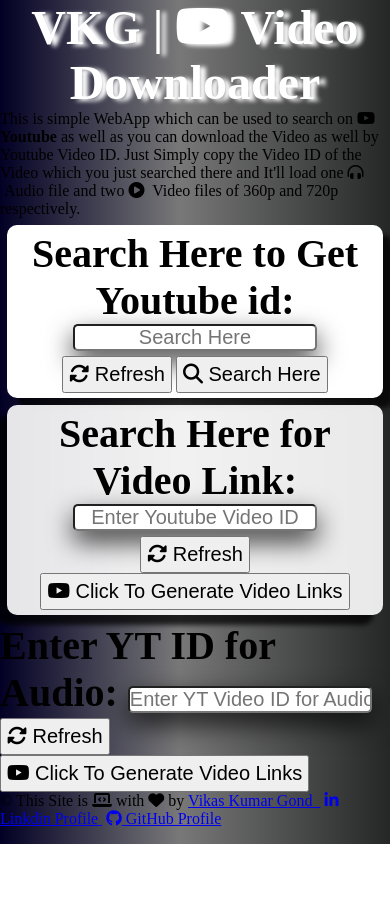
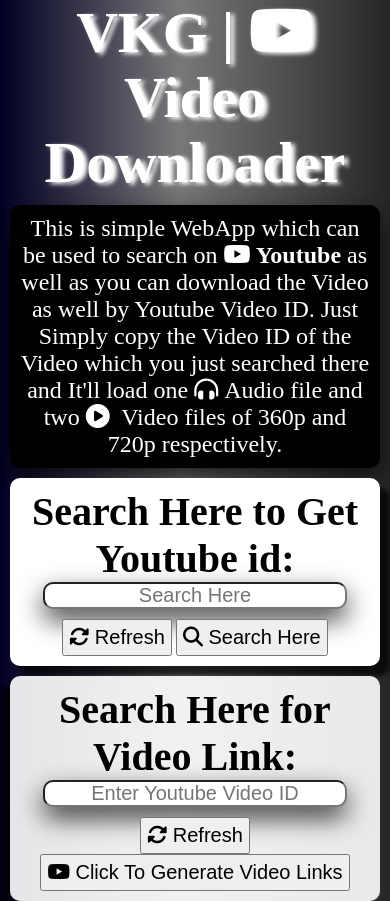
Before and after one commit to VikasKrGond/VKG-YT-Video, a plain HTML site: page index.html in a window 390 px wide. Shown: the top 901 px of the page. Before the commit the page ends 844 px from the top, so only its background shows below. Drawn offline with Linux system fonts and the light colour scheme.

Commit message:
Update style.css

```diff
--- a/style.css
+++ b/style.css
@@ -9,8 +9,8 @@
 h1{
     text-align: center;
     color: white;
-    font-size: 3rem;
-    text-shadow: 6px 2px 4px;
+    font-size: 3.6rem;
+    text-shadow: 4px 2px 4px;
 }
 .getid{
     text-align: center;
@@ -23,6 +23,16 @@
 -moz-box-shadow: 10px 10px 5px 0px rgba(0,0,0,0.75);
 }
 .geVideo{
+    text-align: center;
+    margin: 50px;
+    padding: 30px;
+    background-color: rgba(255, 255, 255, 0.897);
+    border-radius: 20px;
+    box-shadow: -10px 10px 5px 0px rgba(0,0,0,0.75);
+-webkit-box-shadow: -10px 10px 5px 0px rgba(0,0,0,0.75);
+-moz-box-shadow: -10px 10px 5px 0px rgba(0,0,0,0.75);
+}
+#getAudio{
     text-align: center;
     margin: 50px;
     padding: 30px;
@@ -80,29 +90,52 @@
     -webkit-box-shadow: 0px 11px 26px 0px rgba(0,0,0,0.75);
     -moz-box-shadow: 0px 11px 26px 0px rgba(0,0,0,0.75);
 }
+#head1{
+    text-align: center;
+    font-size: 2rem;
+    background-color:black;
+    color: white;
+    margin: 50px;
+    border-radius:20px;
+    padding: 32px;
+    box-shadow: 0px 11px 26px 0px rgba(0,0,0,0.75);
+    -webkit-box-shadow: 0px 11px 26px 0px rgba(0,0,0,0.75);
+    -moz-box-shadow: 0px 11px 26px 0px rgba(0,0,0,0.75);
+}
 
-
+footer{
+    text-align: center;
+    color: white;
+    background-color:black;
+    margin: 50px;
+    border-radius:20px;
+    padding: 20px;
+    font-size: 30px;
+    box-shadow: 0px 11px 26px 0px rgba(0,0,0,0.75);
+    -webkit-box-shadow: 0px 11px 26px 0px rgba(0,0,0,0.75);
+    -moz-box-shadow: 0px 11px 26px 0px rgba(0,0,0,0.75);
+}
+footer a{
+    text-decoration: none;
+    color: white;
+}
+footer a:hover{
+    color: blue;
+    background-color:white;
+    border-radius :10px;
+    padding:5px;
+    font-size:32px;
+}
 /* Media queries */
 
 @media only screen and (max-width: 600px) {
     input{
         font-size: 20px;
         text-align: center;
-        width: 240px;
-        border-radius: 5px;
-        margin-bottom: 5px;
+        width: 300px;
+        border-radius: 10px;
+        margin-bottom: 10px;
     }
-    .getid{
-    margin: 7px;
-    padding: 5px;
-    border-radius: 10px;
-
-}
-.geVideo{
-    margin: 7px;
-    padding: 5px;
-    border-radius: 10px;
-}
     button{
         font-size:20px;
         padding:5px;
@@ -112,16 +145,58 @@
         width: 200px;
         height: 160px;
     }
+
     .serCard1{
-        font-size:25px;
+        background-color: antiquewhite;
+        font-size:30px;
+        position: relative;
+        margin: 10px;
+        padding: 8px;
+        border-radius:10px;
+    }
+    .serCard1{
+        font-size:30px;
         position: relative;
         margin: 5px;
         padding: 5px;
         border-radius:10px;
 
     }
+    .getid{
+        margin: 10px;
+        padding: 10px;
+        border-radius: 10px;
+    }
+    .geVideo{
+        margin: 10px;
+        padding: 10px;
+        border-radius: 10px;
+    }
     video{
-        width: 300px;
+        width: 400px;
         height: 280px;
     }
+    #getAudio{
+        margin: 10px;
+        margin-bottom: 50px;
+        padding: 10px;
+        border-radius: 10px;
+    }
+    #head1{
+        text-align: center;
+        font-size: 1.5rem;
+        margin: 10px;
+        border-radius:10px;
+        padding: 10px;
+    }
+    footer{
+        margin: 10px;
+        border-radius:10px;
+        padding: 5px;
+        font-size: 20px;
+    }
+    footer a:hover{
+        padding:2px;
+        font-size:22px;
+    }
   }
```
